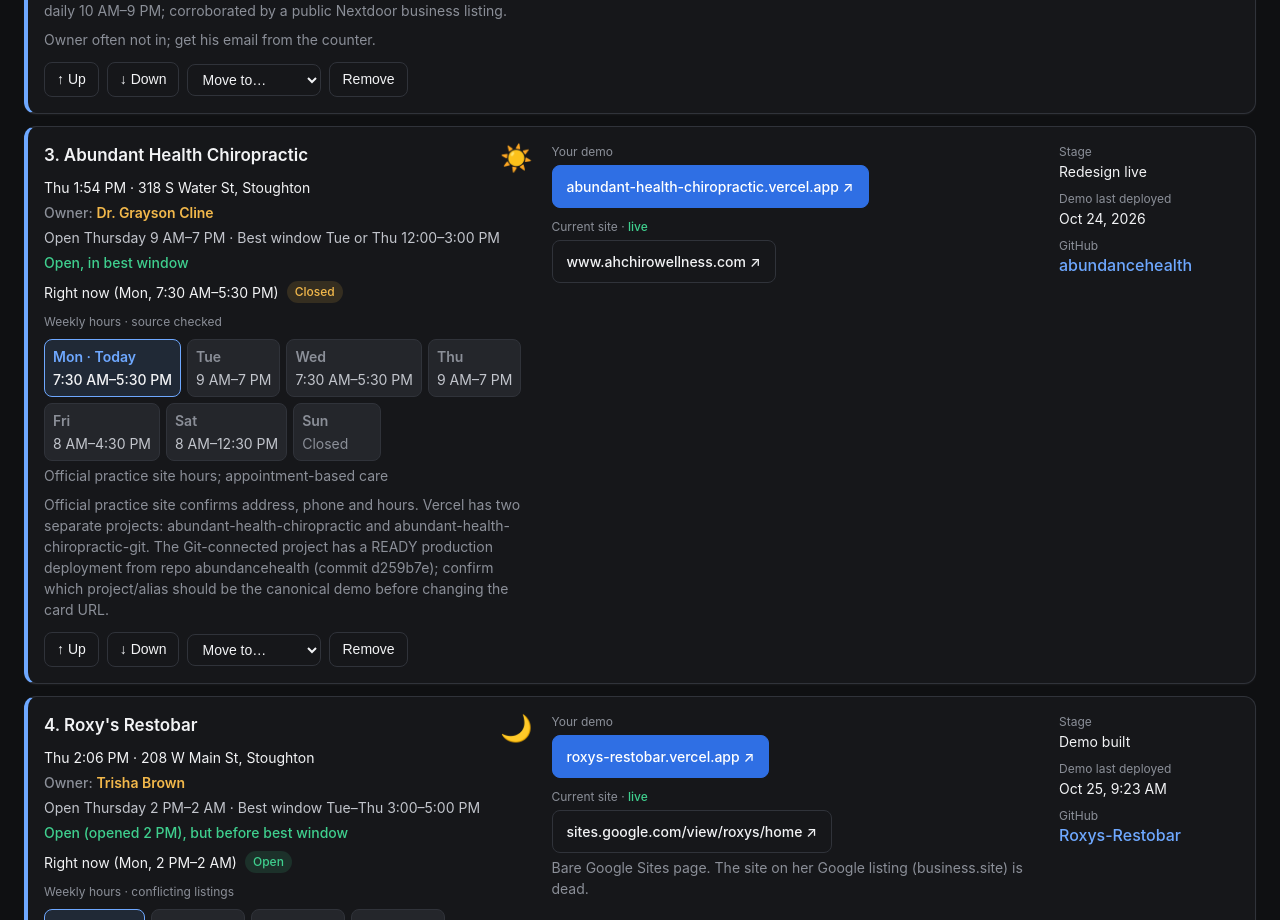
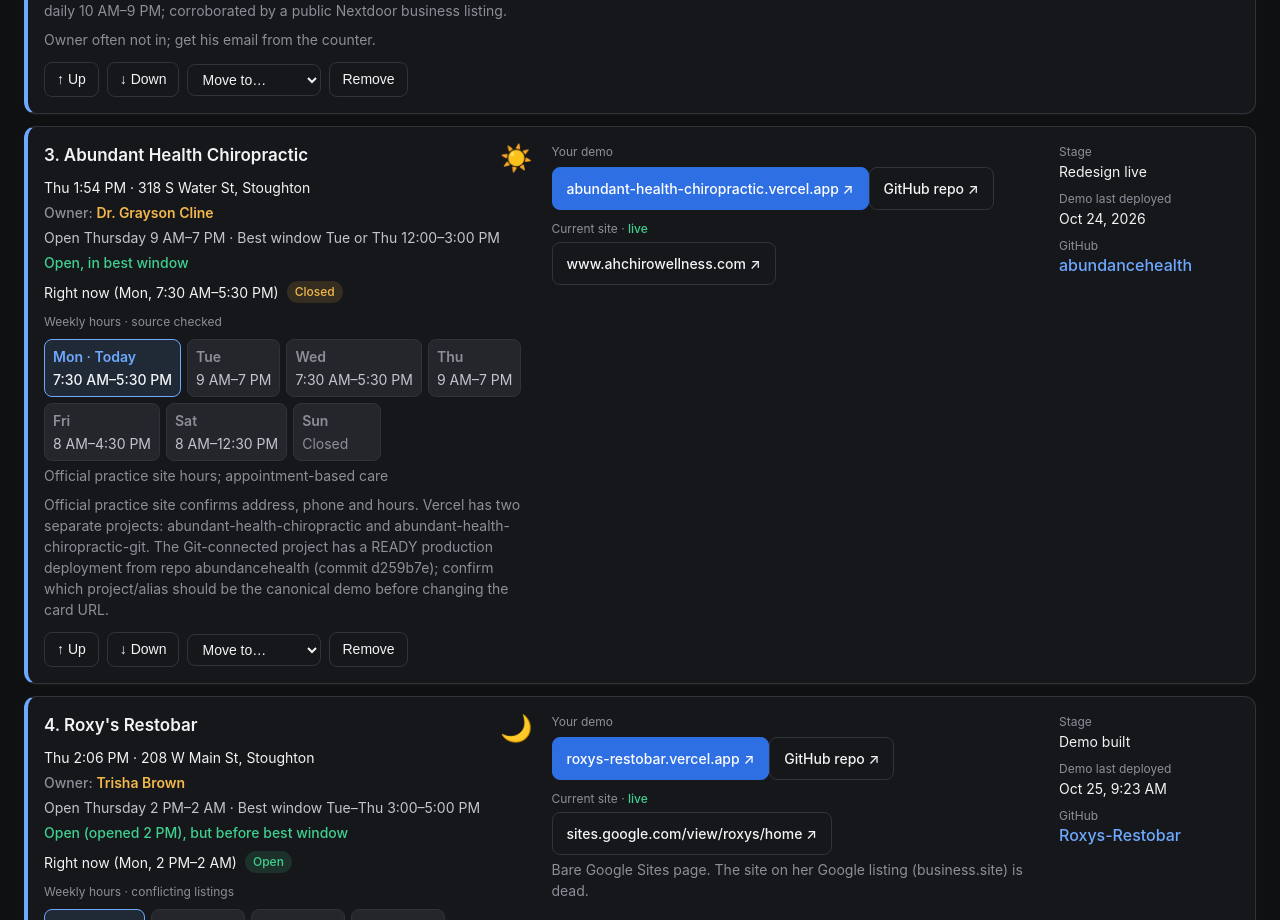
Before and after one commit to madisondesignprojects-ship-it/Website-Hub-Dashboard, a React (Vite) app: page / in a window 1280 px wide. Shown: the part 1880-2800 px from the top of the page. Built offline with nearby package versions, Linux system fonts and the light colour scheme.

Commit message:
Add Honey Wagon Services to dashboard with demo + GitHub repo links

```diff
--- a/src/App.tsx
+++ b/src/App.tsx
@@ -660,6 +660,7 @@ const BIZ: Biz[] = [
     updatedLabel: "Oct 27, 2026 · live on GitHub Pages",
     stage: "Demo live",
     repo: "stoughton-cycle",
+    repoUrl: "https://github.com/madisondesignprojects-ship-it/stoughton-cycle",
     vercelUrl: "https://vercel.com/mdp-solo/stoughton-cycle",
     route: false,
     defaultView: "morning",
@@ -682,6 +683,43 @@ const BIZ: Biz[] = [
     },
     hoursVerified: false,
     hoursSource: "Conflicting public hours: official Stoton Cycle website lists Tue–Fri 10 AM–6 PM and Sat 10 AM–4 PM; Downtown Stoughton lists Thursday until 7 PM. Confirm current hours directly.",
+  },
+
+  {
+    id: "honey-wagon",
+    name: "Honey Wagon Services",
+    town: "Stoughton",
+    owner: "Les Swanson (owner; per D&B/Green Union listings)",
+    oldUrl: "",
+    oldStatus: "Unknown",
+    oldNote: "No official website confirmed. Septic Pumping & Porta Potty Rental in Stoughton, WI | Honey Wagon Services demo is live on GitHub Pages.",
+    demoUrl: "https://madisondesignprojects-ship-it.github.io/Honey-Wagon-Services/",
+    updated: "2026-10-27",
+    updatedLabel: "Oct 27, 2026 · live on GitHub Pages",
+    stage: "Demo live",
+    repo: "Honey-Wagon-Services",
+    repoUrl: "https://github.com/madisondesignprojects-ship-it/Honey-Wagon-Services",
+    route: false,
+    defaultView: "morning",
+    walkOrder: 17,
+    slot: "",
+    window: "Mon–Fri 8 AM–4:30 PM at the office; call first to confirm Les is in",
+    address: "330 Industrial Circle",
+    hoursThu: "Mon–Fri 8 AM–4:30 PM",
+    flag: "Real office and yard (company-owned lot); weekdays during office hours are the visit window. Call first to confirm the owner is available.",
+    flagTone: "warning",
+    notes: "Honey Wagon Services Inc: septic pumping, holding tanks, line jetting and porta potty rental. Phone: (608) 873-6726. Owner: Les Swanson. Demo built for an iPad walk-in pitch; also on Vercel at honey-wagon-services.vercel.app. No prices, licenses or service-area towns are claimed on the demo until the owner confirms them.",
+    hours: {
+      mon: { open: "08:00", close: "16:30" },
+      tue: { open: "08:00", close: "16:30" },
+      wed: { open: "08:00", close: "16:30" },
+      thu: { open: "08:00", close: "16:30" },
+      fri: { open: "08:00", close: "16:30" },
+      sat: { closed: true },
+      sun: { closed: true },
+    },
+    hoursVerified: false,
+    hoursSource: "Google listing data via the demo's build notes (Mon–Fri 8 AM–4:30 PM). Confirm directly before visiting.",
   },
 ];
 
@@ -1495,6 +1533,16 @@ export default function App() {
             ) : (
               <div style={{ ...small, marginTop: 4, color: t.text.warning }}>No demo yet</div>
             )}
+            {b.demoUrl && b.repo && (
+              <a
+                href={b.repoUrl ?? `https://github.com/madisondesignprojects-ship-it/${b.repo}`}
+                target="_blank"
+                rel="noopener noreferrer"
+                style={{ ...linkBtn(false), marginTop: 6 }}
+              >
+                GitHub repo ↗
+              </a>
+            )}
           </div>
           <div>
             <div style={label}>
@@ -1536,7 +1584,7 @@ export default function App() {
           {b.vercelUrl && (
             <div>
               <div style={label}>Vercel project</div>
-              {a(b.vercelUrl, "stoughton-cycle ↗")}
+              {a(b.vercelUrl, `${b.repo || b.id} ↗`)}
             </div>
           )}
         </div>
```
